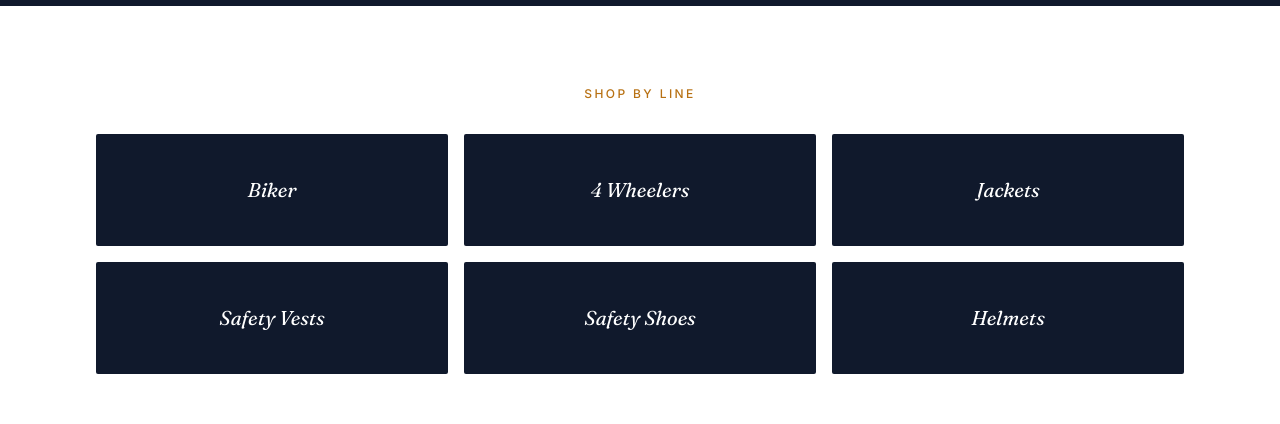
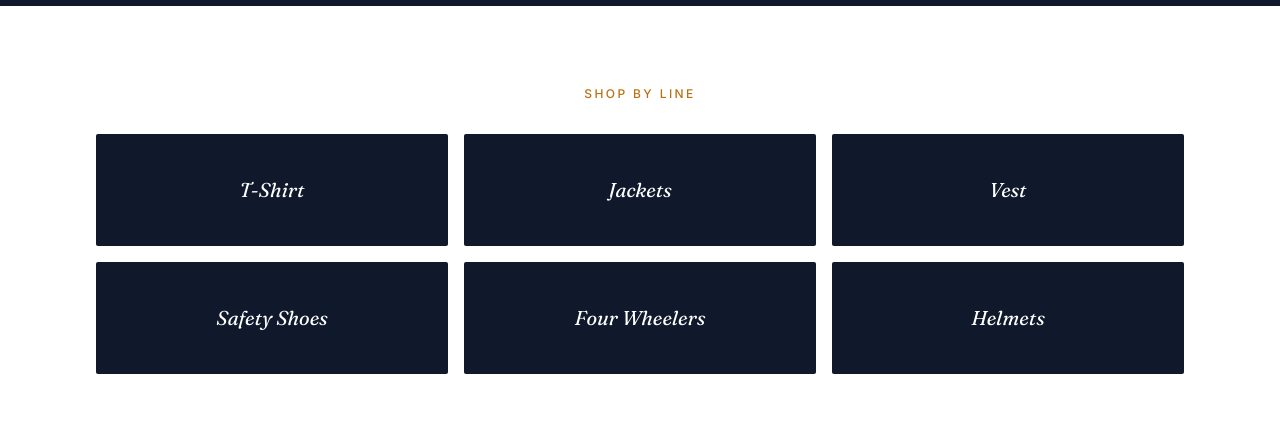
Before and after one commit to sports-hub-dev/frontend, a React (Create React App) app: page / in a window 1280 px wide. Shown: the part 3680-4104 px from the top of the page. Built offline with nearby package versions, Linux system fonts and the light colour scheme; no server answers.

Commit message:
Fetch Categories Fix

```diff
--- a/src/pages/public/Home.jsx
+++ b/src/pages/public/Home.jsx
@@ -31,7 +31,7 @@ const STORY_PANELS = [
   },
 ];
 
-const CATEGORIES = ["Biker", "4 Wheelers", "Jackets", "Safety Vests", "Safety Shoes", "Helmets"];
+const CATEGORIES = ["T-Shirt", "Jackets", "Vest", "Safety Shoes", "Four Wheelers","Helmets"];
 
 const Home = () => {
   const { ref: storyRef, isVisible: storyVisible } = useReveal({ threshold: 0.1 });
```
